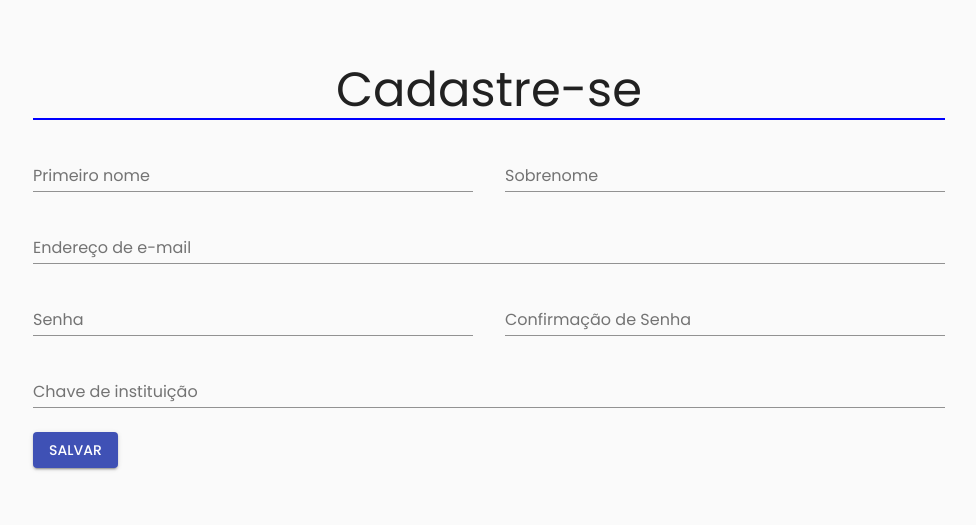
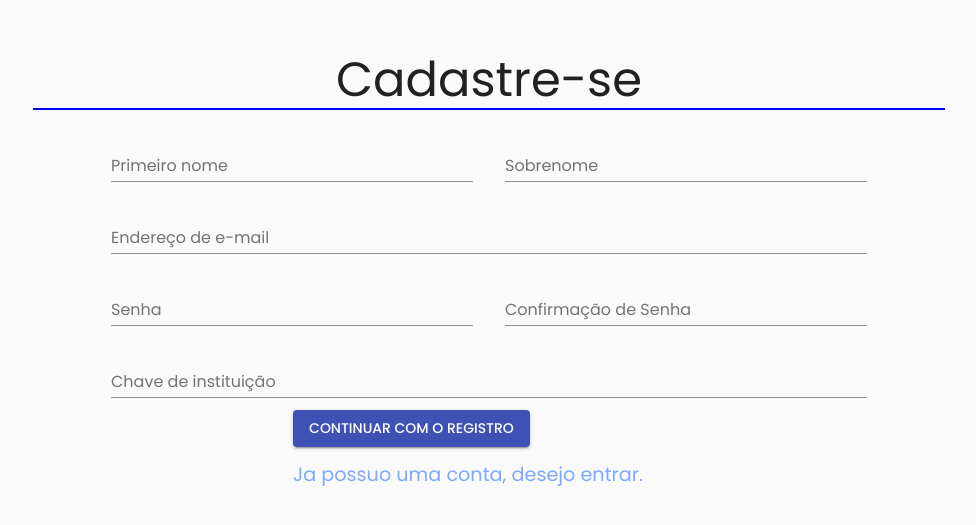
Before and after one commit to matheusmski1/rambo-frontend, a React (Create React App) app: page /auth/sign-up in a window 1280 px wide. Shown: the part 123-648 px from the top of the page, without its empty margins (151-1127 px from the left). Built offline with nearby package versions, Linux system fonts and the light colour scheme.

Commit message:
singup terminado

```diff
--- a/src/modules/Auth/SignUp/SignUpStyle.js
+++ b/src/modules/Auth/SignUp/SignUpStyle.js
@@ -11,9 +11,6 @@ const useStyles = makeStyles((theme) => ({
     flexShrink: 0,
     backgroundColor: "blue",
   },
-  allContent: {
-    padding: [250],
-  },
 }));
 
 export default useStyles;
--- a/src/modules/Auth/SignUp/SignUpView.js
+++ b/src/modules/Auth/SignUp/SignUpView.js
@@ -5,6 +5,7 @@ import React from "react";
 import useStyles from "./SignUpStyle";
 import Typography from "@material-ui/core/Typography";
 import Button from "@material-ui/core/Button";
+import { Link } from "react-router-dom";
 
 const SingUpView = ({ form }) => {
   const classes = useStyles();
@@ -25,7 +26,7 @@ const SingUpView = ({ form }) => {
             </Typography>
             <hr className={classes.hr} />
           </Grid>
-          <Grid item xs={12}>
+          <Grid item xs={10}>
             <Grid container spacing={4}>
               <Grid item xs={6}>
                 <TextField
@@ -51,7 +52,7 @@ const SingUpView = ({ form }) => {
               </Grid>
             </Grid>
           </Grid>
-          <Grid item xs={12}>
+          <Grid item xs={10}>
             <TextField
               label="Endereço de e-mail"
               fullWidth
@@ -62,7 +63,7 @@ const SingUpView = ({ form }) => {
               helperText={form.errors.email}
             />
           </Grid>
-          <Grid item xs={12}>
+          <Grid item xs={10}>
             <Grid container spacing={4}>
               <Grid item xs={6}>
                 <TextField
@@ -88,7 +89,7 @@ const SingUpView = ({ form }) => {
               </Grid>
             </Grid>
           </Grid>
-          <Grid item xs={12}>
+          <Grid item xs={10}>
             <TextField
               label="Chave de instituição"
               fullWidth
@@ -99,10 +100,24 @@ const SingUpView = ({ form }) => {
               helperText={form.errors.institutionKey}
             />
           </Grid>
-          <Grid item xs={12}>
-            <Button color="primary" variant="contained" type="submit">
-              Salvar
-            </Button>
+
+          <Grid>
+            <Grid item xs={12}>
+              <Button color="primary" variant="contained" type="submit">
+                Continuar com o Registro
+              </Button>
+            </Grid>
+            <Grid>
+              <Grid
+                item
+                x={12}
+                style={{ paddingTop: "0.1em", paddingRight: "3em" }}
+              >
+                <Typography variant="h4">
+                  <Link>Ja possuo uma conta, desejo entrar.</Link>
+                </Typography>
+              </Grid>
+            </Grid>
           </Grid>
         </Grid>
       </form>
```
